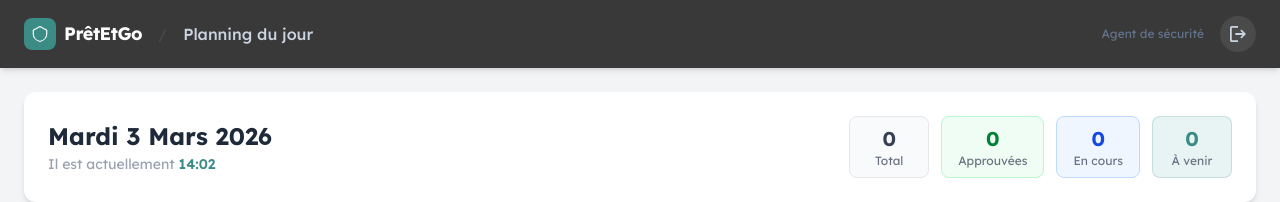
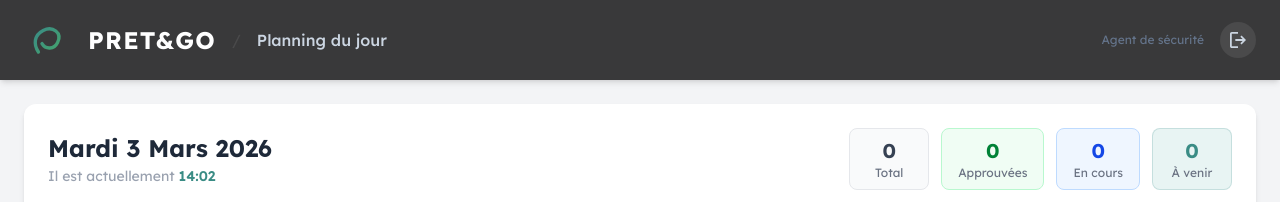
Before and after one commit to MatteoBaldinetti/Projet-tutore, a React (Vite) app in the folder web/: page /security/today in a window 1280 px wide. Shown: the top 202 px of the page. Built offline with nearby package versions, Linux system fonts and the light colour scheme; no server answers.

Commit message:
Remplacement du bouton de navigation par le composant Logo dans SecurityLayout

```diff
--- a/web/src/components/SecurityLayout.tsx
+++ b/web/src/components/SecurityLayout.tsx
@@ -1,5 +1,5 @@
 import { useAuth } from "../contexts/AuthContext";
-import { useNavigate } from "react-router-dom";
+import Logo from "../components/Logo";
 
 type SecurityLayoutProps = {
     children: React.ReactNode;
@@ -8,7 +8,6 @@ type SecurityLayoutProps = {
 
 function SecurityLayout({ children, title }: SecurityLayoutProps) {
     const { userFirstname, userLastname, logout } = useAuth();
-    const navigate = useNavigate();
 
     return (
         <div className="min-h-screen bg-gray-100 flex flex-col">
@@ -16,18 +15,8 @@ function SecurityLayout({ children, title }: SecurityLayoutProps) {
             <header className="bg-[#39393A] text-white px-6 py-4 flex items-center justify-between shadow-md">
                 <div className="flex items-center gap-4">
                     {/* Logo */}
-                    <button
-                        onClick={() => navigate("/security/today")}
-                        className="flex items-center gap-2 cursor-pointer"
-                    >
-                        <div className="w-8 h-8 rounded-lg bg-[#3A8C85] flex items-center justify-center">
-                            <svg width="18" height="18" viewBox="0 0 24 24" fill="none">
-                                <path d="M12 2L3 7V12C3 16.55 6.84 20.74 12 22C17.16 20.74 21 16.55 21 12V7L12 2Z"
-                                    stroke="white" strokeWidth="1.5" strokeLinecap="round" strokeLinejoin="round"/>
-                            </svg>
-                        </div>
-                        <span className="font-bold text-lg tracking-tight">PrêtEtGo</span>
-                    </button>
+                    <Logo className="w-12 h-12" />
+                    <span className="text-white text-2xl font-bold tracking-wider uppercase">Pret&Go</span>
 
                     {title && (
                         <>
```
